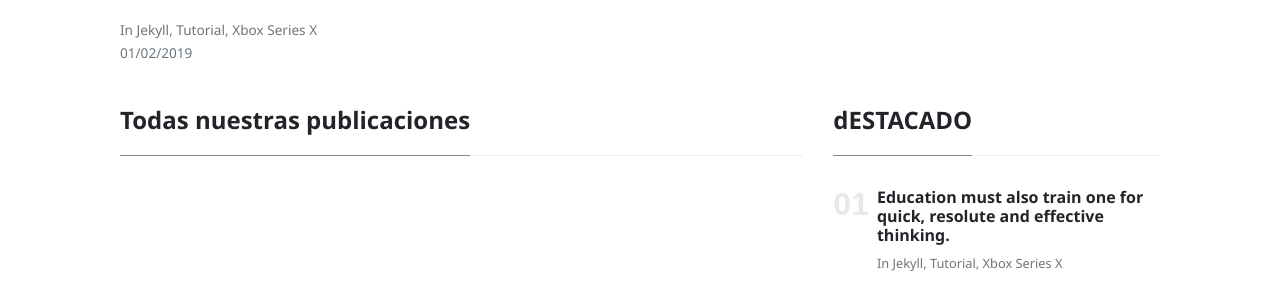
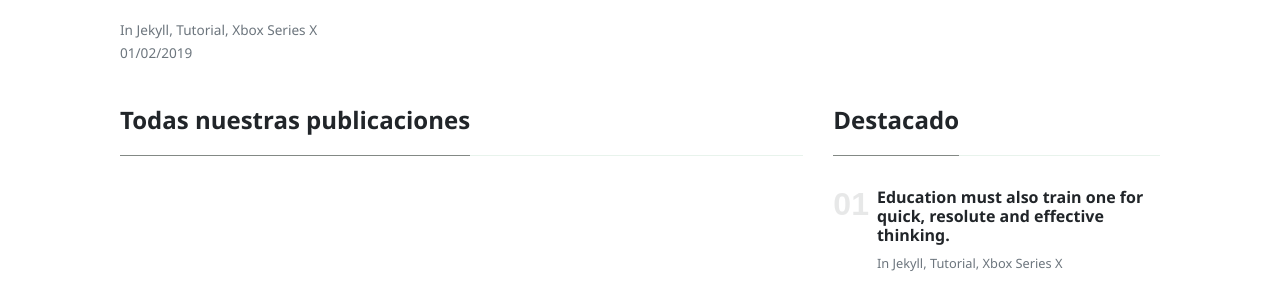
Before and after one commit to neogeekcr/neogeekcr.github.io, a Jekyll site: the page built from index.html, in a window 1280 px wide. Shown: the part 414-714 px from the top of the page. Built offline with Jekyll 4.4.1, drawn with Linux system fonts in a browser that asks for light colours; nearby versions of some CDN libraries; the list of posts is cut into pages by our own code.

Commit message:
Update sidebar-featured.html

```diff
--- a/_includes/sidebar-featured.html
+++ b/_includes/sidebar-featured.html
@@ -1,5 +1,5 @@
 <div class="sticky-top sticky-top-offset">
-    <h4 class="font-weight-bold spanborder"><span>dESTACADO</span></h4>
+    <h4 class="font-weight-bold spanborder"><span>Destacado</span></h4>
     <ol class="list-featured">
         {% for post in site.tags.featured %}
             <li class="mb-4">
```
